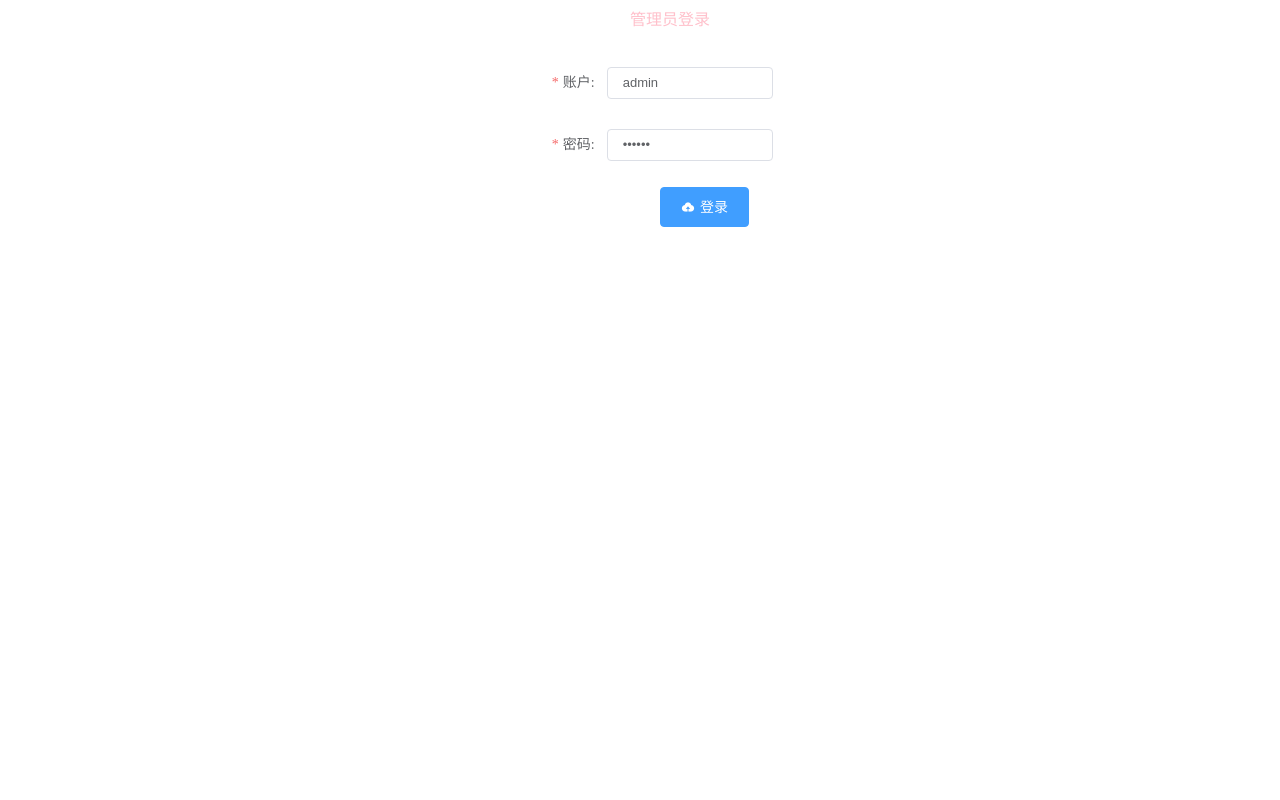
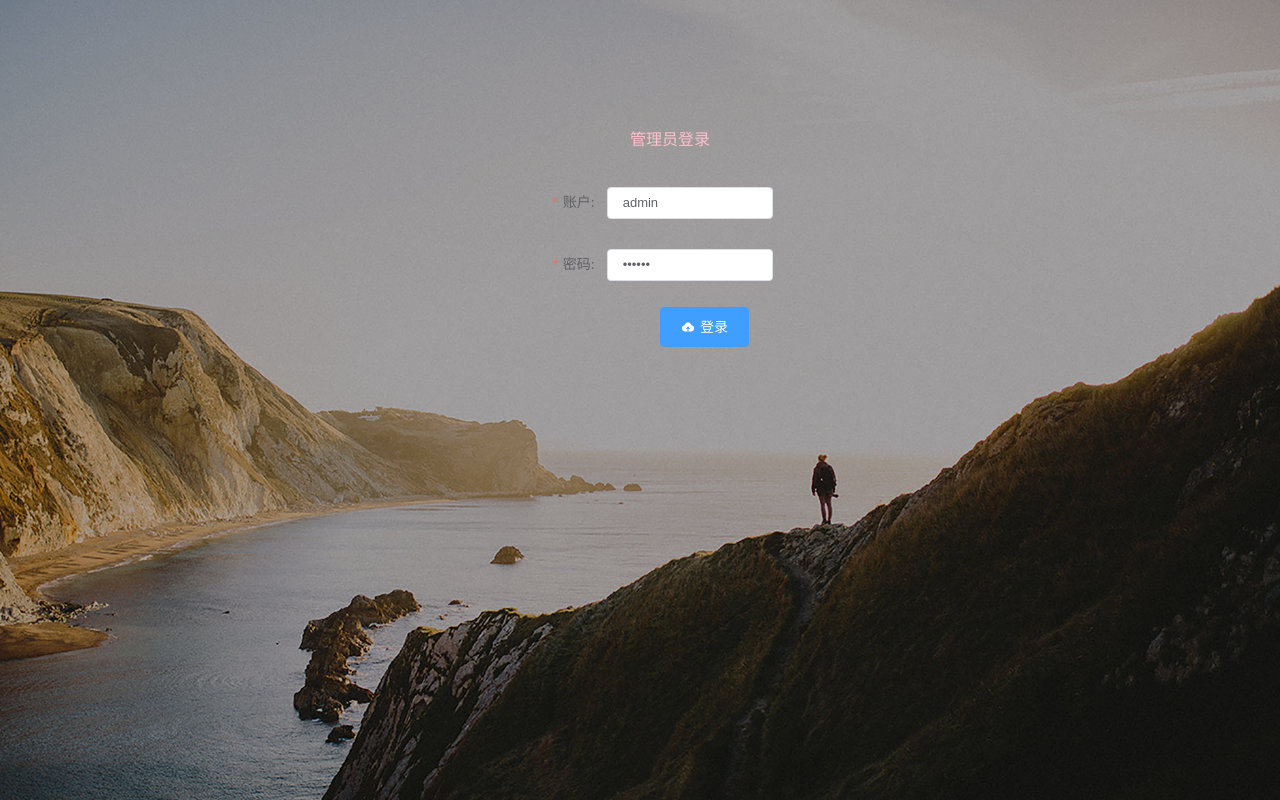
Before and after one commit to nickerll/graduation, a Vue app: page /admin in a window 1280 px wide. Built offline with nearby package versions, Linux system fonts and the light colour scheme.

Commit message:
kongbaitianchunyangshi

```diff
--- a/src/components/admin/admin.vue
+++ b/src/components/admin/admin.vue
@@ -1,5 +1,5 @@
 <template lang="">
-    <div>
+  <div class="conin">
     <el-form ref="loginForm" :model="user" :rules='rules' status-icon label-width="100px">
       <el-row type="flex" justify="center">
         <el-col :span="3">
@@ -32,71 +32,91 @@
         </el-col>
       </el-row>
     </el-form>
+    <div class="page-header-image"></div>
   </div>
 </template>
 <script>
   export default {
     data() {
       return {
-                user:{
-                    name:'admin',
-                    password:'123456'
+        user: {
+          name: 'admin',
+          password: '123456'
         },
-                rules:{
-                    name:[
-                    {
-                        required:true,message:'用户名不能为空',trigger:'blur'
-                    }
-                ],
-                password:[
-                    {
-                        required:true,message:'密码不能为空',trigger:'blur'
-                    }
-                ]
+        rules: {
+          name: [{
+            required: true,
+            message: '用户名不能为空',
+            trigger: 'blur'
+          }],
+          password: [{
+            required: true,
+            message: '密码不能为空',
+            trigger: 'blur'
+          }]
         }
       }
     },
     methods: {
-        submit:function(){
-           this.$refs.loginForm.validate((valid) => {    //validate表单验证的一个方法
-               if(valid){
-                   this.$http.post('/users/admin',this.user).then((res) => {
+      submit: function () {
+        this.$refs.loginForm.validate((valid) => { //validate表单验证的一个方法
+          if (valid) {
+            this.$http.post('/users/admin', this.user).then((res) => {
               console.log(res)
-                       if(res.data){
+              if (res.data) {
                 //dispatch采用promise链式调用
-                            this.$store.dispatch('login',this.admin).then(() => {
+                this.$store.dispatch('login', this.admin).then(() => {
 
-                                this.$notify({               //$notify是element-ui中的一个通知弹框方法
-                                    type:'success',
-                                    message:'欢迎你,' + this.user.name + '!',
-                                    duration:3000
+                  this.$notify({ //$notify是element-ui中的一个通知弹框方法
+                    type: 'success',
+                    message: '欢迎你,' + this.user.name + '!',
+                    duration: 3000
                   })
-                                sessionStorage.setItem("$user",JSON.stringify(this.user))
+                  sessionStorage.setItem("$user", JSON.stringify(this.user))
                   this.$router.replace('/admin/list')
                 })
               } else {
                 this.$message({
-                                type:'error',
-                                message:'用户名或密码错误',
-                                showClose:true
+                  type: 'error',
+                  message: '用户名或密码错误',
+                  showClose: true
                 })
               }
             }).catch((err) => {
               this.$message({
-                            type:'error',
-                            message:'网络错误，请重试',
-                            showClose:true
+                type: 'error',
+                message: '网络错误，请重试',
+                showClose: true
               })
             })
-                }
-               else{
+          } else {
             return false
           }
         })
       }
     }
   }
+
 </script>
 <style lang="">
+  .page-header-image {
+    width: 100%;
+    height: 100%;
+    background: url(../../assets/login.jpg);
+    background-size: cover;
+    background-position: center center;
+    position: absolute;
+    z-index: -1;
+    top: 0;
+    left: 0;
+  }
+
+  .conin {
+    width: 100%;
+    height: 100vh;
+    background: rgba(0, 0, 0, 0.3);
+    padding-top: 120px;
+    box-sizing: border-box;
+  }
 
 </style>
--- a/src/components/admin/examine.vue
+++ b/src/components/admin/examine.vue
@@ -1,5 +1,5 @@
 <template lang="">
-    <div>
+    <div class="conin">
         <el-form ref="loginForm" :model="user" :rules='rules' status-icon label-width="100px">
             <el-row type="flex" justify="center">
                 <el-col :span="3">
@@ -32,6 +32,7 @@
                 </el-col>
             </el-row>
         </el-form>
+        <div class="page-header-image"></div>
     </div>
 </template>
 <script>
@@ -98,5 +99,23 @@ export default {
 }
 </script>
 <style lang="">
+    .page-header-image {
+    width: 100%;
+    height: 100%;
+    background: url(../../assets/login.jpg);
+    background-size: cover;
+    background-position: center center;
+    position: absolute;
+    z-index: -1;
+    top: 0;
+    left: 0;
+  }
 
+  .conin {
+    width: 100%;
+    height: 100vh;
+    background: rgba(0, 0, 0, 0.3);
+    padding-top: 120px;
+    box-sizing: border-box;
+  }
 </style>
--- a/src/components/humanlist.vue
+++ b/src/components/humanlist.vue
@@ -1,5 +1,5 @@
 <template>
-  <div>
+  <div class="page-header-image">
     <div class="contain">
       <div class="sclist" @click="gomessagedetail(item._id)" v-for="(item,index) in msg">
         <div class="sclistimg">
@@ -53,6 +53,16 @@
 </script>
 
 <style scoped>
+  .page-header-image {
+    width: 100%;
+    background: url(../assets/login.jpg);
+    background-size: cover;
+    background-position: center center;
+    position: absolute;
+    z-index: -1;
+    top: 0;
+    left: 0;
+  }
   .backhome{
     right: 20px;
   }
--- a/src/components/login.vue
+++ b/src/components/login.vue
@@ -1,5 +1,5 @@
 <template>
-    <div>
+  <div class="contin">
     <el-form ref="loginForm" :model="user" :rules='rules' status-icon label-width="100px">
       <el-row type="flex" justify="center">
         <el-col :span="5">
@@ -33,73 +33,92 @@
         </el-col>
       </el-row>
     </el-form>
-
+    <div class="page-header-image"></div>
   </div>
 </template>
 <script>
-  import {mapMutations} from 'vuex'
+  import {
+    mapMutations
+  } from 'vuex'
   export default {
     data() {
       return {
-                user:{},
-                rules:{
-                    name:[
-                    {
-                        required:true,message:'用户名不能为空',trigger:'blur'
-                    }
-                ],
-                password:[
-                    {
-                        required:true,message:'密码不能为空',trigger:'blur'
-                    }
-                ]
+        user: {},
+        rules: {
+          name: [{
+            required: true,
+            message: '用户名不能为空',
+            trigger: 'blur'
+          }],
+          password: [{
+            required: true,
+            message: '密码不能为空',
+            trigger: 'blur'
+          }]
         }
       }
     },
     methods: {
       ...mapMutations(['setUser']),
-        submit:function(){
-           this.$refs.loginForm.validate((valid) => {    //validate表单验证的一个方法
-               if(valid){
-                   this.$http.post('/users/validate',this.user).then((res) => {
-                       if(res.data){
+      submit: function () {
+        this.$refs.loginForm.validate((valid) => { //validate表单验证的一个方法
+          if (valid) {
+            this.$http.post('/users/validate', this.user).then((res) => {
+              if (res.data) {
                 //dispatch采用promise链式调用
-                            this.$store.dispatch('login',this.user).then(() => {
+                this.$store.dispatch('login', this.user).then(() => {
                   this.setUser(this.user)
-                                this.$notify({               //$notify是element-ui中的一个通知弹框方法
-                                    type:'success',
-                                    message:'欢迎你,' + this.user.name + '!',
-                                    duration:3000
+                  this.$notify({ //$notify是element-ui中的一个通知弹框方法
+                    type: 'success',
+                    message: '欢迎你,' + this.user.name + '!',
+                    duration: 3000
                   })
                   // sessionStorage.login = JSON.stringify(res.data)
                   this.$router.replace('/')
                 })
               } else {
                 this.$message({
-                                type:'error',
-                                message:'用户名或密码错误',
-                                showClose:true
+                  type: 'error',
+                  message: '用户名或密码错误',
+                  showClose: true
                 })
               }
             }).catch((err) => {
               this.$message({
-                            type:'error',
-                            message:'网络错误，请重试',
-                            showClose:true
+                type: 'error',
+                message: '网络错误，请重试',
+                showClose: true
               })
             })
-                }
-               else{
+          } else {
             return false
           }
         })
       },
-        register:function(){
+      register: function () {
         this.$router.replace('/register')
       }
     },
   }
+
 </script>
 <style lang="">
-
+  .page-header-image {
+    width: 100%;
+    height: 100%;
+    background: url(../assets/login.jpg);
+    background-size: cover;
+    background-position: center center;
+    position: absolute;
+    z-index: -1;
+    top: 0;
+    left: 0;
+  }
+  .contin{
+      width: 100%;
+      height: 100vh;
+      background: rgba(0,0,0,0.3);
+      padding-top: 120px;
+      box-sizing: border-box;
+  }
 </style>
--- a/src/components/messageList.vue
+++ b/src/components/messageList.vue
@@ -1,5 +1,5 @@
 <template>
-  <div>
+  <div class="page-header-image">
     <div class="contain">
       <div class="sclist" @click="gomessagedetail(item._id)" v-for="(item,index) in msg">
         <div class="sclistimg">
@@ -55,6 +55,16 @@
 </script>
 
 <style scoped>
+  .page-header-image {
+    width: 100%;
+    background: url(../assets/login.jpg);
+    background-size: cover;
+    background-position: center center;
+    position: absolute;
+    z-index: -1;
+    top: 0;
+    left: 0;
+  }
   body{
     background: #f1f1f1;
   }
@@ -77,6 +87,8 @@
     margin-right: 20px;
     margin-left: 53px;
     margin-bottom: 40px;
+    background:rgba(0,0,0,0.4);
+    color: rgb(8, 206, 179);
   }
   .sclist:hover{
     transform: translateY(-20px);
--- a/src/components/newslist.vue
+++ b/src/components/newslist.vue
@@ -1,5 +1,5 @@
 <template lang="">
-    <div>
+  <div class="page-header-image">
     <div class="contain">
       <div class="newsline" @click="gonewsdetail(item._id)" v-for="(item,index) in msg">
         <p>{{item.newsTitle}}</p><span>{{item.releaseDate}}</span>
@@ -11,20 +11,22 @@
 <script>
   import totop from './hometop.vue'
   export default {
-    components:{totop},
+    components: {
+      totop
+    },
     data() {
       return {
-            msg:''
+        msg: ''
       }
     },
     methods: {
-        gonewsdetail(id){
-            this.$router.push('/newsdetail?id='+id)
+      gonewsdetail(id) {
+        this.$router.push('/newsdetail?id=' + id)
       }
     },
     created() {
-        this.$http.post('/users/allNews',{
-            word:this.$route.query.searchWord
+      this.$http.post('/users/allNews', {
+        word: this.$route.query.searchWord
       }).then((res) => {
         console.log(res)
         if (res.status == 200 && res.statusText == "OK") {
@@ -44,9 +46,21 @@ export default {
 
     },
   }
+
 </script>
 <style scoped>
-    .contain{
+  .page-header-image {
+    width: 100%;
+    background: url(../assets/login.jpg);
+    background-size: cover;
+    background-position: center center;
+    position: absolute;
+    z-index: -1;
+    top: 0;
+    left: 0;
+  }
+
+  .contain {
     width: 900px;
     margin: 80px auto 0;
     background: #f8f5f5;
@@ -54,32 +68,38 @@ export default {
     box-sizing: border-box;
     border-radius: 15px;
   }
-   .newsline{
+
+  .newsline {
     width: 100%;
     height: 60px;
     font-size: 20px;
     line-height: 60px;
     border-bottom: 1px solid #665c5c;
   }
-   .newsline:hover{
+
+  .newsline:hover {
     background: #c5c2b9;
     cursor: pointer;
     color: rgb(29, 92, 228);
   }
+
   .newsline p {
     display: inline-block;
     float: left;
     padding: 0 10px;
   }
-   .newsline span{
+
+  .newsline span {
     display: inline-block;
-       float:right;
+    float: right;
     margin-right: 15px;
     font-size: 13px;
   }
-   .newsline::after{
+
+  .newsline::after {
     content: '';
     display: block;
     clear: both;
   }
+
 </style>
```
Also changed, not shown: src/assets/login.jpg (added). Lines whose indentation alone changed are shown as unchanged.
